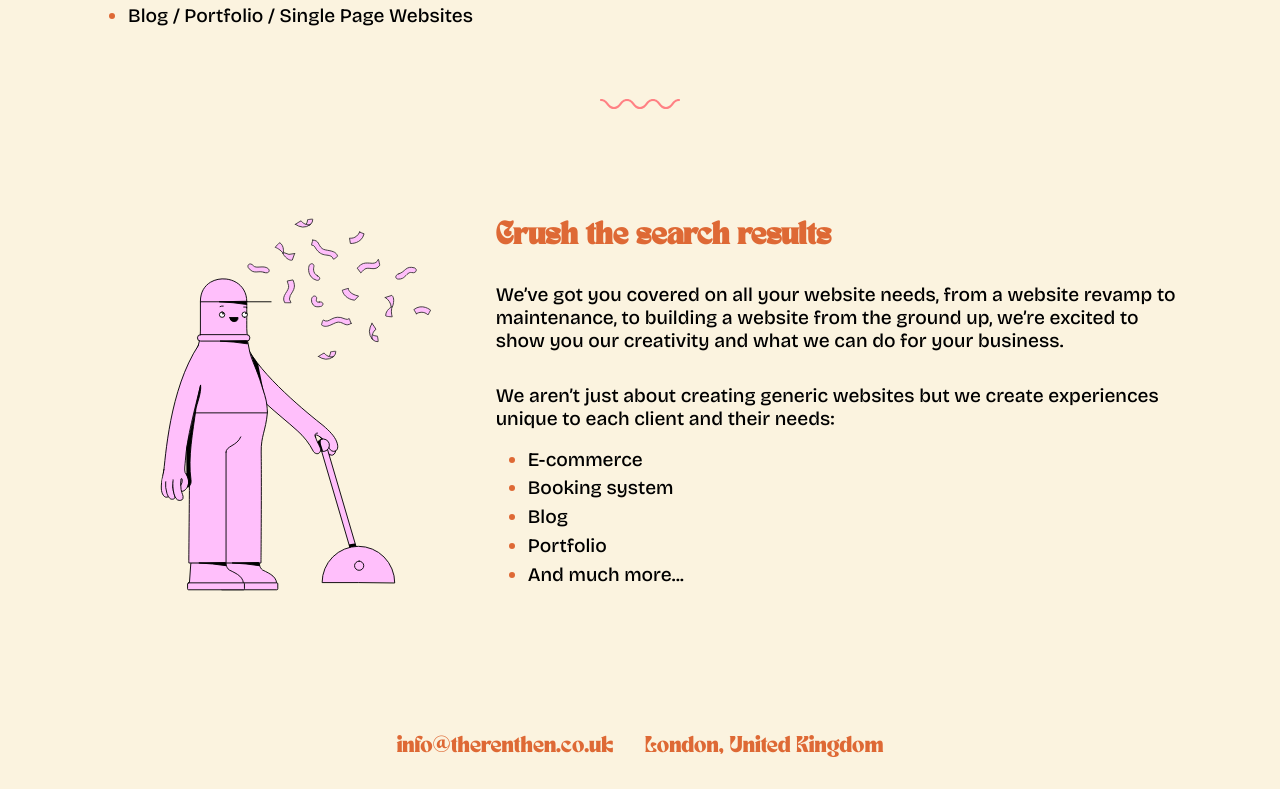
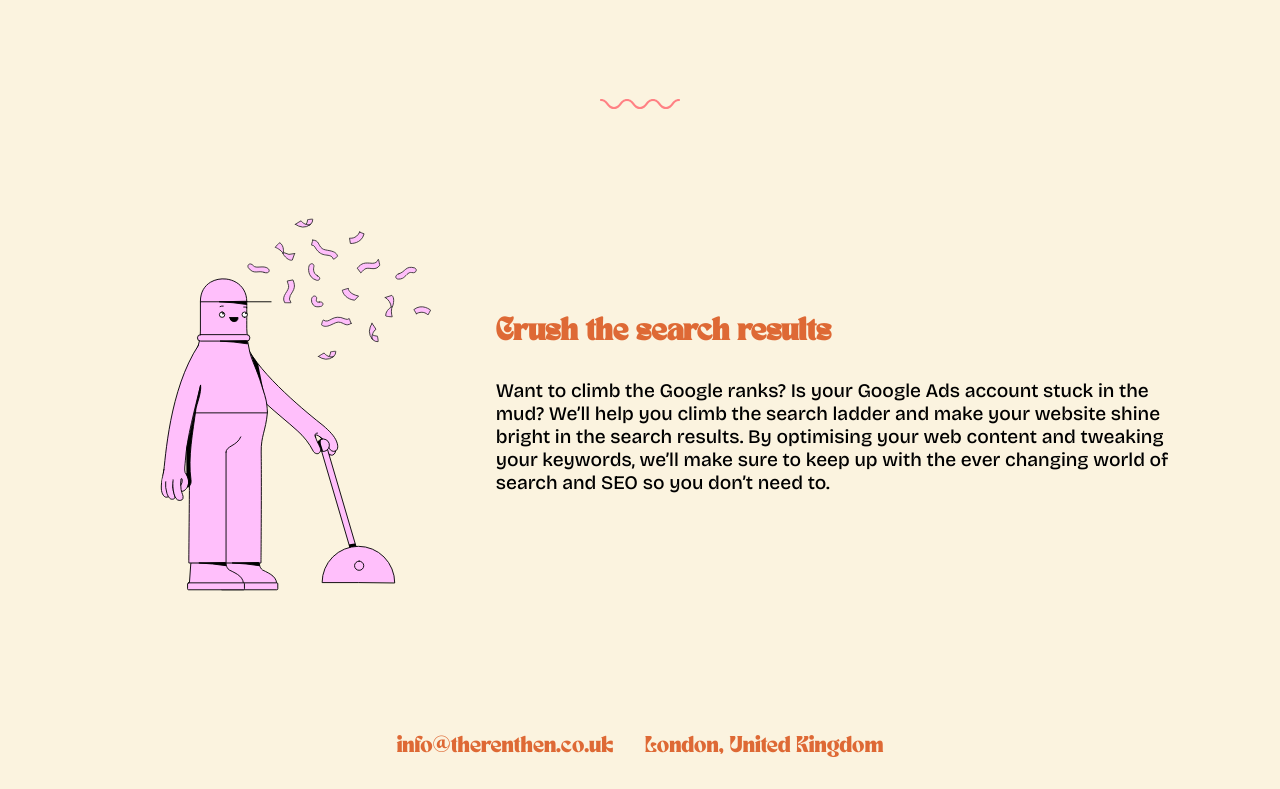
Before and after one commit to tufanbutuner/thereandthen, a Next.js app: page /services in a window 1280 px wide. Shown: the part 598-1387 px from the top of the page. Built offline with nearby package versions, Linux system fonts and the light colour scheme.

Commit message:
Contact and services page changes

```diff
--- a/src/app/global.scss
+++ b/src/app/global.scss
@@ -118,7 +118,8 @@ a {
 }
 
 .who-we-are-text,
-.services-text {
+.services-text,
+.contact-text {
   display: flex;
   flex-direction: column;
   gap: 2rem;
@@ -155,6 +156,25 @@ a {
   display: flex;
   justify-content: center;
   align-items: center;
+}
+
+.contact-container {
+  display: flex;
+  align-items: center;
+  justify-content: center;
+  font-family: var(--font-bricolage);
+  margin: 4rem 0 4rem 0;
+}
+
+.contact-text {
+  gap: 1rem;
+}
+
+.contact-icons-container {
+  display: flex;
+  justify-content: center;
+  align-items: center;
+  gap: 1rem;
 }
 
 @media (max-width: 768px) {
--- a/src/app/services/page.tsx
+++ b/src/app/services/page.tsx
@@ -23,7 +23,6 @@ export default function Services() {
       </div>
       <div className="who-we-are-container fade-in">
         <div className="services-text fade-in">
-          <p>We offer a wide range of web and marketing solutions.</p>
           <h3>Web development that wows</h3>
           <p>
             We’ve got you covered on all your website needs, from a website
@@ -66,24 +65,12 @@ export default function Services() {
         <div className="services-text fade-in">
           <h3>Crush the search results</h3>
           <p>
-            We’ve got you covered on all your website needs, from a website
-            revamp to maintenance, to building a website from the ground up,
-            we’re excited to show you our creativity and what we can do for your
-            business.
+            Want to climb the Google ranks? Is your Google Ads account stuck in
+            the mud? We’ll help you climb the search ladder and make your
+            website shine bright in the search results. By optimising your web
+            content and tweaking your keywords, we’ll make sure to keep up with
+            the ever changing world of search and SEO so you don’t need to.
           </p>
-          <div className="services-list fade-in">
-            <p>
-              We aren’t just about creating generic websites but we create
-              experiences unique to each client and their needs:
-            </p>
-            <ul>
-              <li>E-commerce</li>
-              <li>Booking system</li>
-              <li>Blog</li>
-              <li>Portfolio</li>
-              <li>And much more...</li>
-            </ul>
-          </div>
         </div>
       </div>
     </div>
```
Also changed, not shown: src/app/contact-us/page.tsx (+24 -0 lines).
